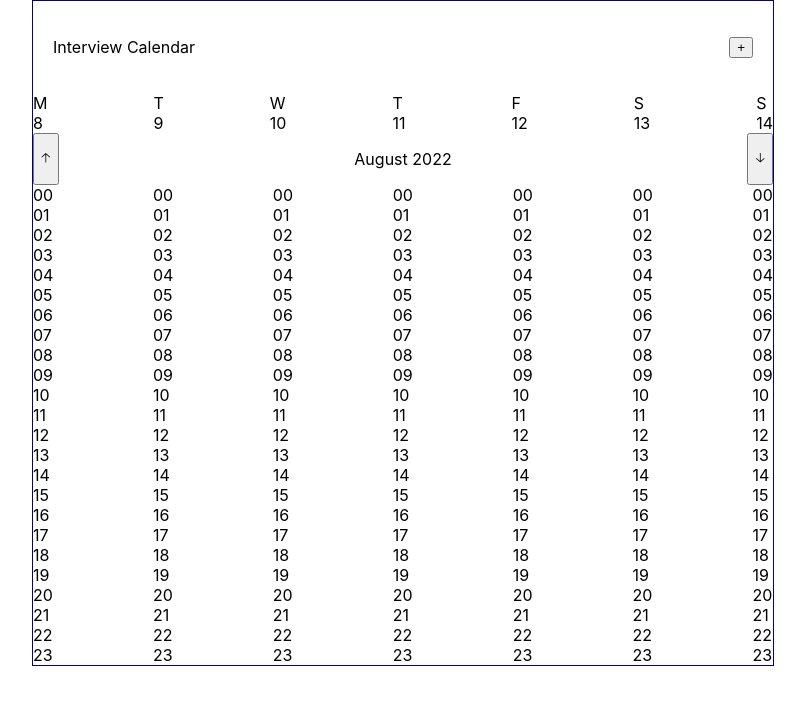
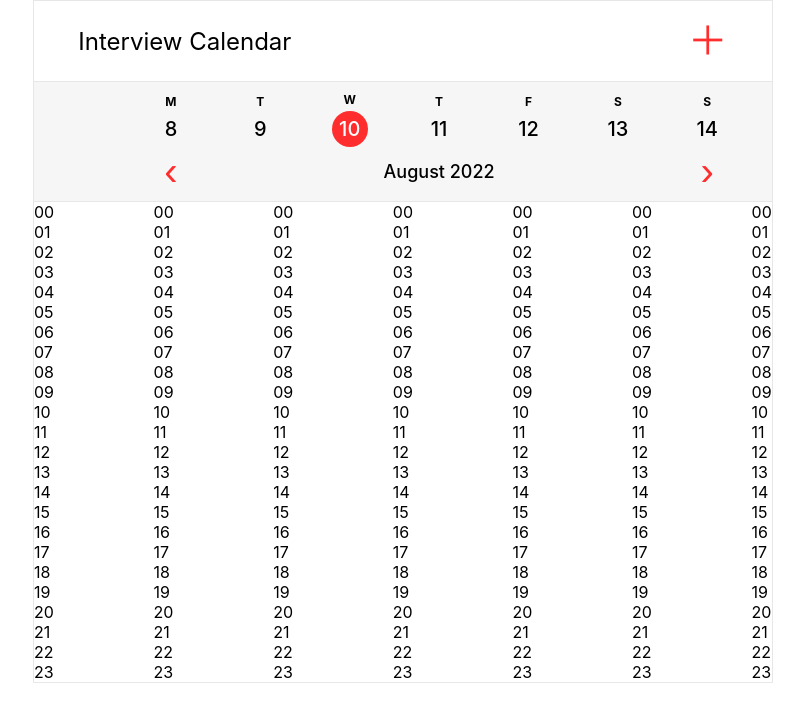
Before and after one commit to Naumch/react-calendar-interview, a React (Create React App) app: page / in a window 1280 px wide. Shown: the top 722 px of the page, without its empty margins (237-1042 px from the left). Built offline with nearby package versions, Linux system fonts and the light colour scheme.

Commit message:
style for Header, DisplayDays

```diff
--- a/src/components/App.js
+++ b/src/components/App.js
@@ -10,7 +10,7 @@ moment.updateLocale('en', {week: {dow: 1}});
 const Wrapper = styled.div`
   max-width: 740px;
   margin: 0 auto;
-  border: 1px solid darkblue;
+  border: 1px solid #e7e7e7;
 `;
 
 function App() {
--- a/src/components/DisplayDays.js
+++ b/src/components/DisplayDays.js
@@ -1,33 +1,87 @@
 import React from 'react';
 import styled from 'styled-components';
+import moment from 'moment';
+
+const Wrapper = styled.div`
+  background-color: #f6f6f6;
+  border-top: 1px solid #e7e7e7;
+  border-bottom: 1px solid #e7e7e7;
+  padding: 10px 20px 10px 12.5%;
+`;
 
 const Flex = styled.div`
   display: flex;
   justify-content: space-between;
+  align-items: center;
+`;
+
+const Item = styled.div`
+  width: 14.3%;
+  text-align: center;
+`;
+
+const NameDay = styled.div`
+  font-size: 12px;
+  font-weight: 700;
+`;
+
+const NumberDay = styled.div`
+  font-size: 20px;
+  font-weight: 500;
+  padding: 8px;
+`;
+
+const CurrentDay = styled.div`
+  font-size: 20px;
+  font-weight: 500;
+  color: #fff;
+  width: 36px;
+  height: 36px;
+  margin: 4px auto;
+  background-color: #ff2d2d;
+  border-radius: 50%;
+  display: flex;
+  justify-content: center;
+  align-items: center;
+`
+
+const Month = styled.p`
+  font-size: 18px;
+  font-weight: 500;
 `;
 
 function DisplayDays({ days, startingPoint, prevHandler, nextHandler }) {
 
+  const isCurrentDay = (day) => moment().isSame(day, 'day');
+
   const result = days.map(day => {
     return (
-      <div key={day.unix()}>
-        <div>{day.format('dd')[0]}</div>
-        <div>{day.format('D')}</div>
-      </div>
+      <Item key={day.unix()}>
+        <NameDay>{day.format('dd')[0]}</NameDay>
+        {
+          isCurrentDay(day)
+          ? <CurrentDay>{day.format('D')}</CurrentDay>
+          : <NumberDay>{day.format('D')}</NumberDay>
+        }
+      </Item>
     )
   })
 
   return (
-    <>
+    <Wrapper>
       <Flex>
         {result}
       </Flex>
       <Flex>
-        <button onClick={prevHandler}>&#129121;</button>
-        <p>{startingPoint.format('MMMM YYYY')}</p>
-        <button onClick={nextHandler}>&#129123;</button>
+        <Item>
+          <button onClick={prevHandler}>&#8249;</button>
+        </Item>
+        <Month>{startingPoint.format('MMMM YYYY')}</Month>
+        <Item>
+          <button onClick={nextHandler}>&#8250;</button>
+        </Item>
       </Flex>
-    </>
+    </Wrapper>
   )
 }
 
--- a/src/components/Header.js
+++ b/src/components/Header.js
@@ -1,20 +1,24 @@
 import React from 'react';
 import styled from 'styled-components';
 
-const Flex = styled.div`
+const Wrap = styled.div`
   display: flex;
   justify-content: space-between;
   align-items: center;
-  padding: 20px;
-`
+  padding: 20px 6%;
+`;
+
+const Title = styled.h2`
+  font-weight: normal;
+`;
 
 function Header() {
 
   return (
-    <Flex>
-      <p>Interview Calendar</p>
-      <button>&#43;</button>
-    </Flex>
+    <Wrap>
+      <Title>Interview Calendar</Title>
+      <button>&#65291;</button>
+    </Wrap>
   )
 }
 
--- a/src/index.css
+++ b/src/index.css
@@ -11,3 +11,18 @@ code {
   font-family: source-code-pro, Menlo, Monaco, Consolas, 'Courier New',
     monospace;
 }
+
+*, *::after, *::before {
+  box-sizing: border-box;
+  padding: 0;
+  margin: 0;
+}
+
+button {
+  color: #ff2d2d;
+  border: none;
+  background: transparent;
+  font-size: 40px;
+  line-height: 40px;
+  cursor: pointer;
+}
```
